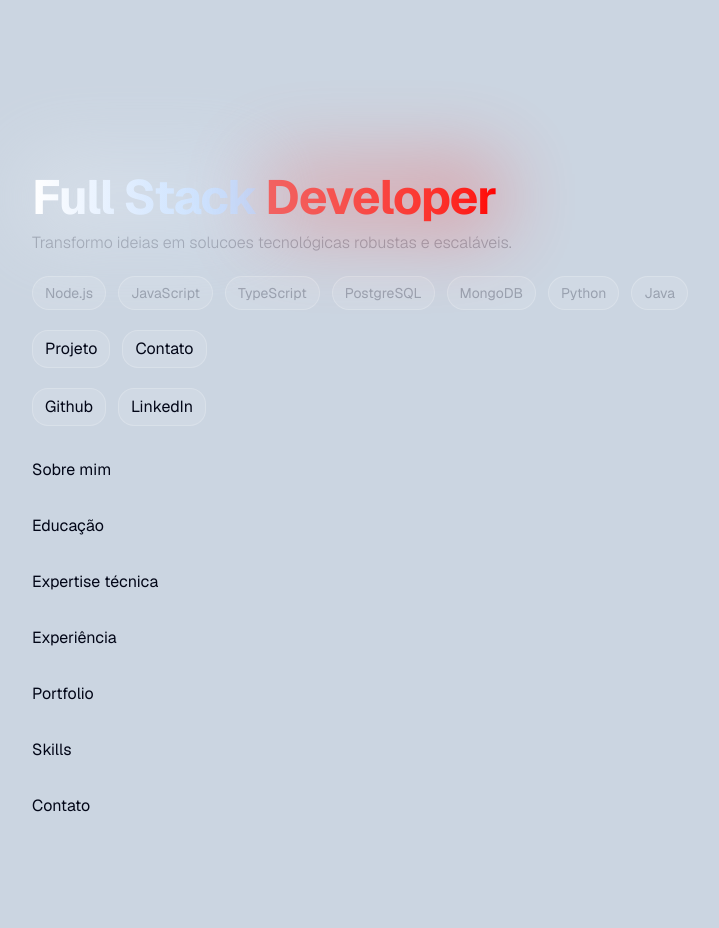
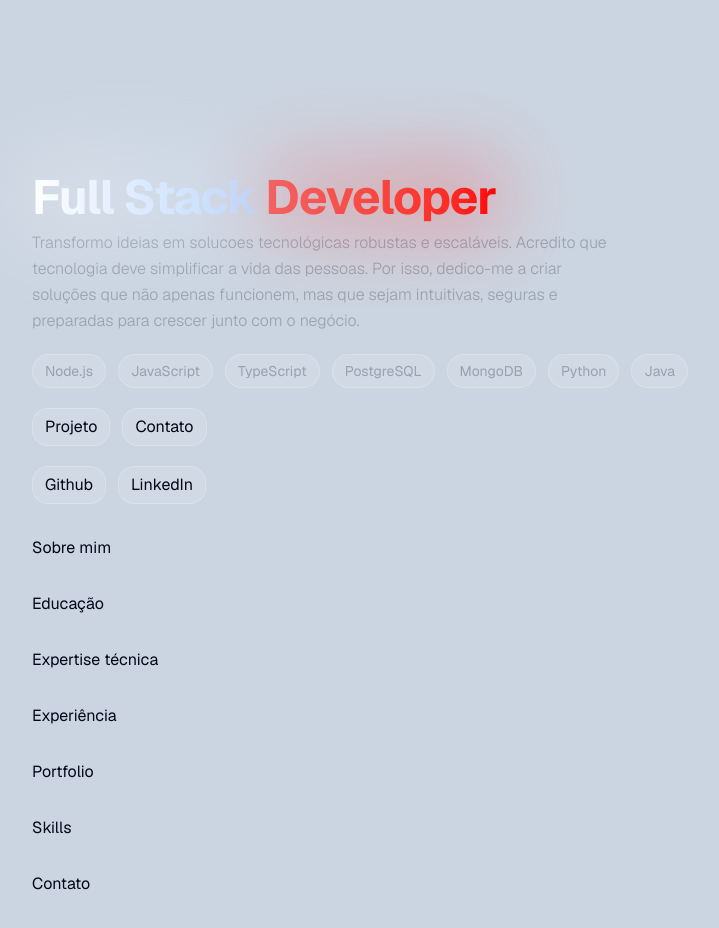
Before and after one commit to ViniciusFaria-png/portfolio, a Next.js app: page / in a window 1280 px wide. Shown: the top 928 px of the page, without its empty margins (280-999 px from the left). Built offline with nearby package versions, Linux system fonts and the light colour scheme.

Commit message:
fix: add cursor style to button and banner components

```diff
--- a/src/app/globals.css
+++ b/src/app/globals.css
@@ -19,6 +19,7 @@
   }
 }
 
+
 body {
   background: var(--background);
   color: var(--foreground);
--- a/src/app/page.tsx
+++ b/src/app/page.tsx
@@ -26,6 +26,10 @@ export default function Home() {
           {/* text */}
           <p className="text-sm sm:text-base md:tex-lg text-gray-400 max-w-xl leading-relaxed font-light">
             Transformo ideias em solucoes tecnológicas robustas e escaláveis.
+            Acredito que tecnologia deve simplificar a vida das pessoas. Por
+            isso, dedico-me a criar soluções que não apenas funcionem, mas que
+            sejam intuitivas, seguras e preparadas para crescer junto com o
+            negócio.
           </p>
           {/* skills */}
           <div className="flex flex-wrap gap-3 mt-5">
--- a/src/components/atoms/Button.tsx
+++ b/src/components/atoms/Button.tsx
@@ -13,7 +13,8 @@ export default function Button({
   disabled = false,
   variant = "primary",
 }: ButtonProps) {
-  const baseClasses = "px-3 py-1.5 rounded-2xl transition-colors duration-200";
+  const baseClasses =
+    "cursor-pointer px-3 py-1.5 rounded-2xl transition-colors duration-200";
   const variantClasses = {
     primary: "bg-white/10 hover:bg-white/20 border border-white/20",
     secondary: "bg-gray/10 hover:bg-gray/20 border border-gray/20",
--- a/src/components/atoms/SkillBox.tsx
+++ b/src/components/atoms/SkillBox.tsx
@@ -8,6 +8,6 @@ export default function SkillBanner({
   className = "",
 }: SkillBannerProps) {
   const baseClasses =
-    "px-3 py-1.5 sm:block rounded-full bg-white/10 border border-white/20 text-xs sm:text-sm text-gray-400 hover:bg-white/30 transition-colors";
+    "cursor-default px-3 py-1.5 sm:block rounded-full bg-white/10 border border-white/20 text-xs sm:text-sm text-gray-400 hover:bg-white/30 transition-colors";
   return <span className={`${baseClasses} ${className}`}>{children}</span>;
 }
```
